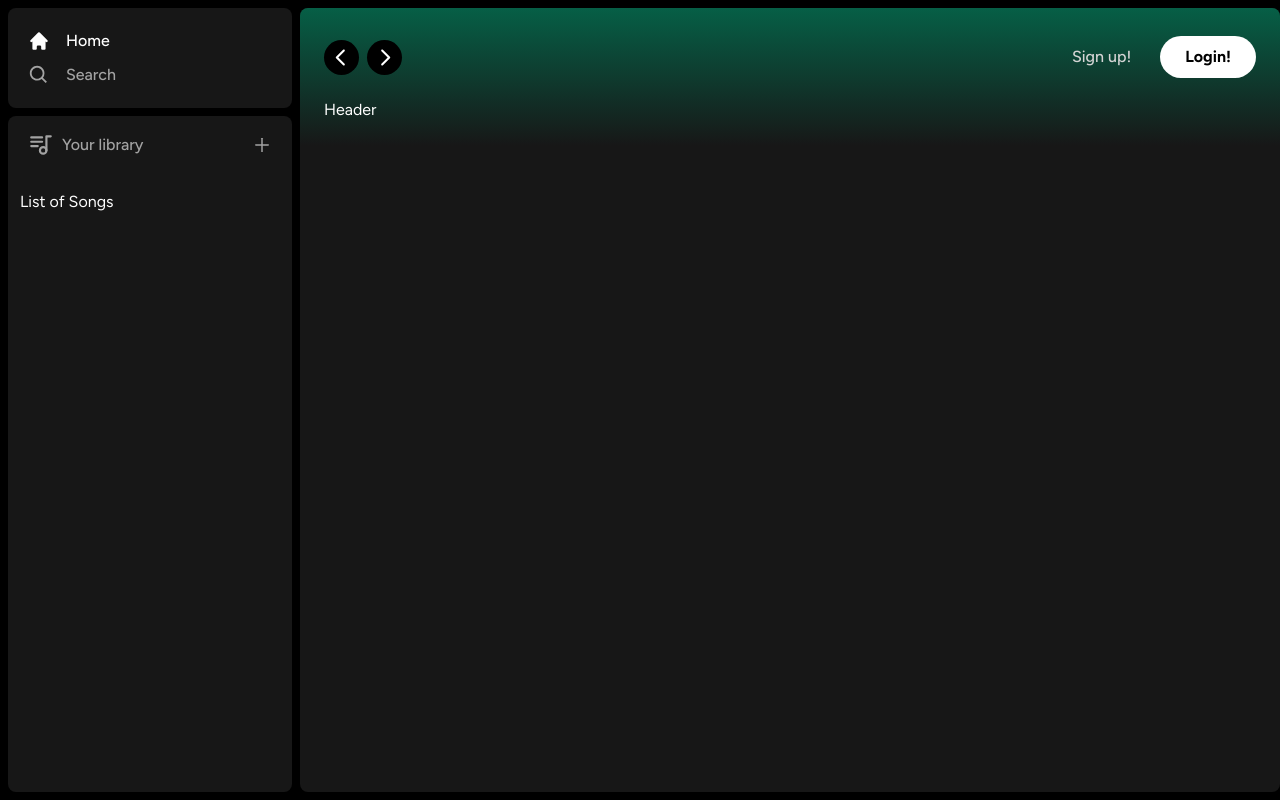
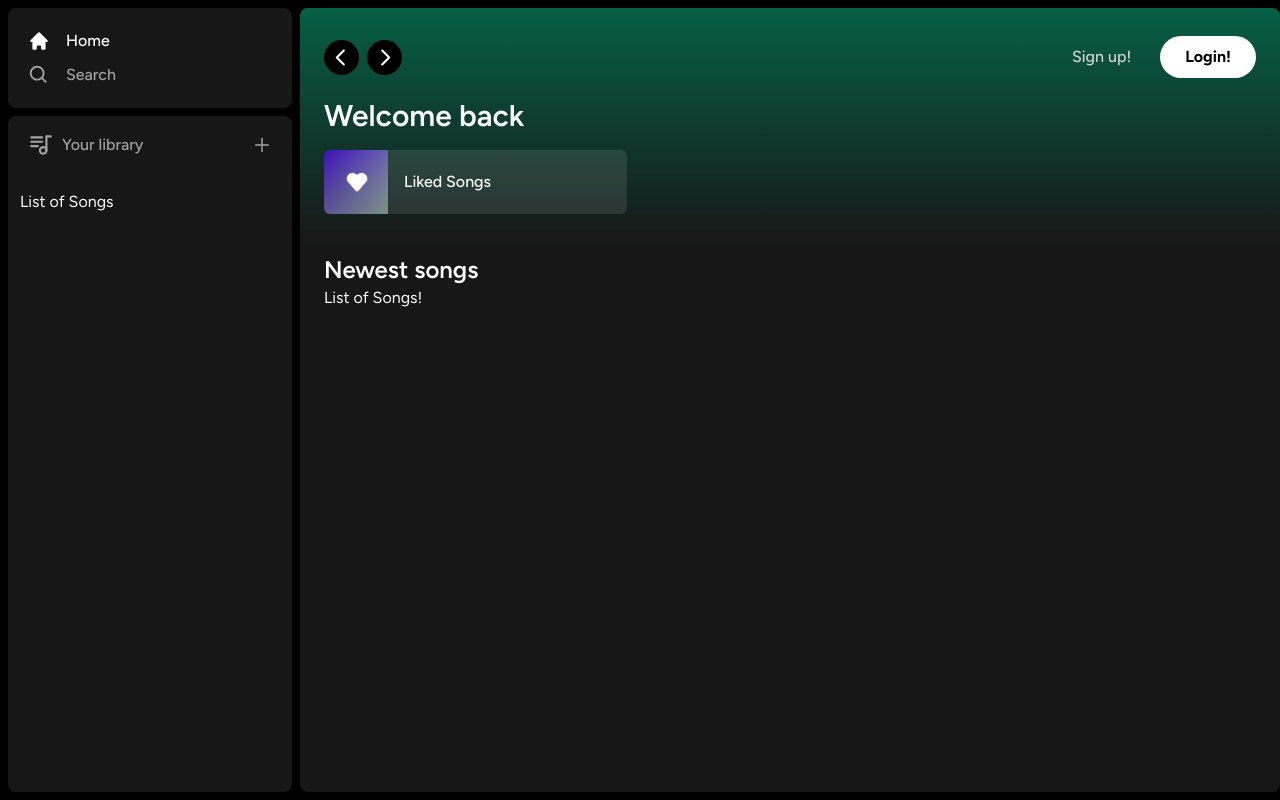
Before and after one commit to RussOakham/spotify-clone, a Next.js app: page / in a window 1280 px wide. Built offline with nearby package versions, Linux system fonts and the light colour scheme.

Commit message:
finished initial layout

```diff
--- a/package.json
+++ b/package.json
@@ -8,6 +8,7 @@
     "start": "next start",
     "lint": "next lint",
     "prettier": "npx prettier src --check",
+    "prettier-fix": "npx prettier src --write",
     "prepare": "husky install"
   },
   "dependencies": {
--- a/src/app/(site)/page.tsx
+++ b/src/app/(site)/page.tsx
@@ -1,9 +1,23 @@
 import Header from '@/components/Header/Header'
+import ListItem from '@/components/ListItem/ListItem'
 
 const Home = () => {
   return (
     <div className="h-full w-full overflow-hidden overflow-y-auto rounded-lg bg-neutral-900">
-      <Header>Header</Header>
+      <Header>
+        <div className="mb-2">
+          <h1 className="text-3xl font-semibold text-white">Welcome back</h1>
+          <div className="mt-4 grid grid-cols-1 gap-3 sm:grid-cols-2 xl:grid-cols-3 2xl:grid-cols-4">
+            <ListItem image="/images/liked.png" name="Liked Songs" href="" />
+          </div>
+        </div>
+      </Header>
+      <div className="mb-7 mt-2 px-6">
+        <div className="flex items-center justify-between">
+          <h2 className="text-2xl font-semibold text-white">Newest songs</h2>
+        </div>
+        <div>List of Songs!</div>
+      </div>
     </div>
   )
 }
--- /dev/null
+++ b/src/components/ListItem/ListItem.tsx
@@ -0,0 +1,38 @@
+'use client'
+
+import { FaPlay } from 'react-icons/fa'
+import Image from 'next/image'
+import { useRouter } from 'next/navigation'
+
+interface ListItemProps {
+  image: string
+  name: string
+  href: string
+}
+
+const ListItem = ({ image, name, href }: ListItemProps) => {
+  const router = useRouter()
+
+  const onClick = () => {
+    // add auth before push
+    router.push(href)
+  }
+
+  return (
+    <button
+      type="button"
+      className="group relative flex items-center gap-x-4 overflow-hidden rounded-md bg-neutral-100/10 pr-4 transition hover:bg-neutral-100/20"
+      onClick={onClick}
+    >
+      <div className="relative min-h-[64px] min-w-[64px]">
+        <Image src={image} alt={name} fill />
+      </div>
+      <p className="truncate py-5 font-medium">{name}</p>
+      <div className="absolute right-5 flex items-center justify-center rounded-full bg-green-500 p-4 opacity-0 drop-shadow-md transition hover:scale-110 group-hover:opacity-100">
+        <FaPlay className="text-black" />
+      </div>
+    </button>
+  )
+}
+
+export default ListItem
```
Also changed, not shown: public/images/liked.png (added).
